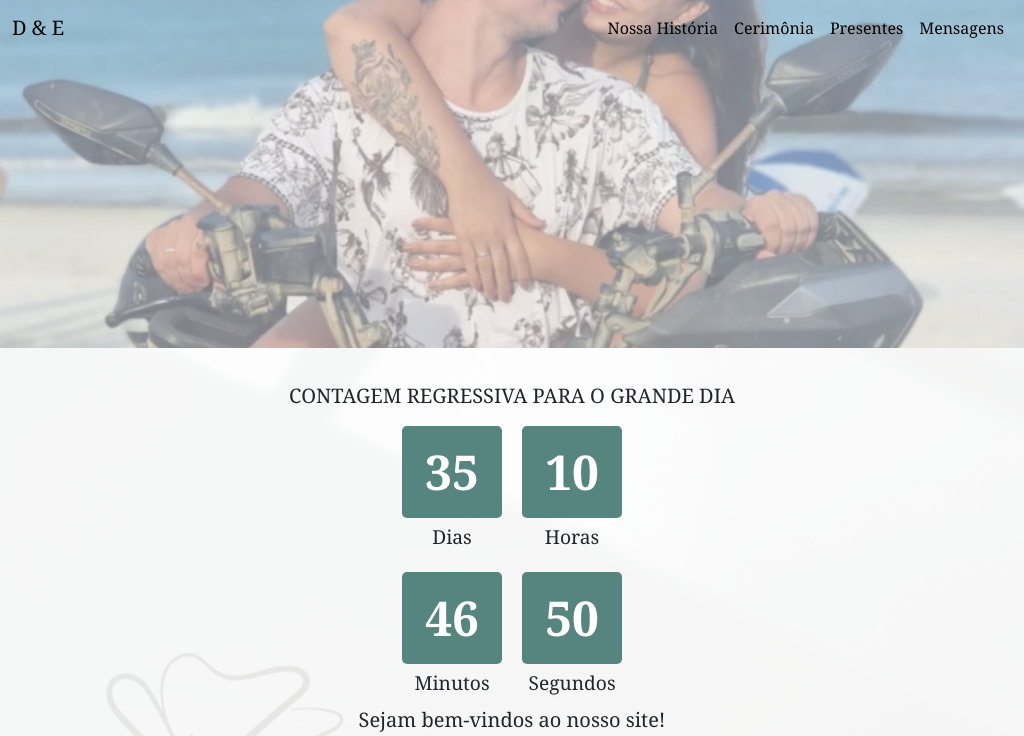
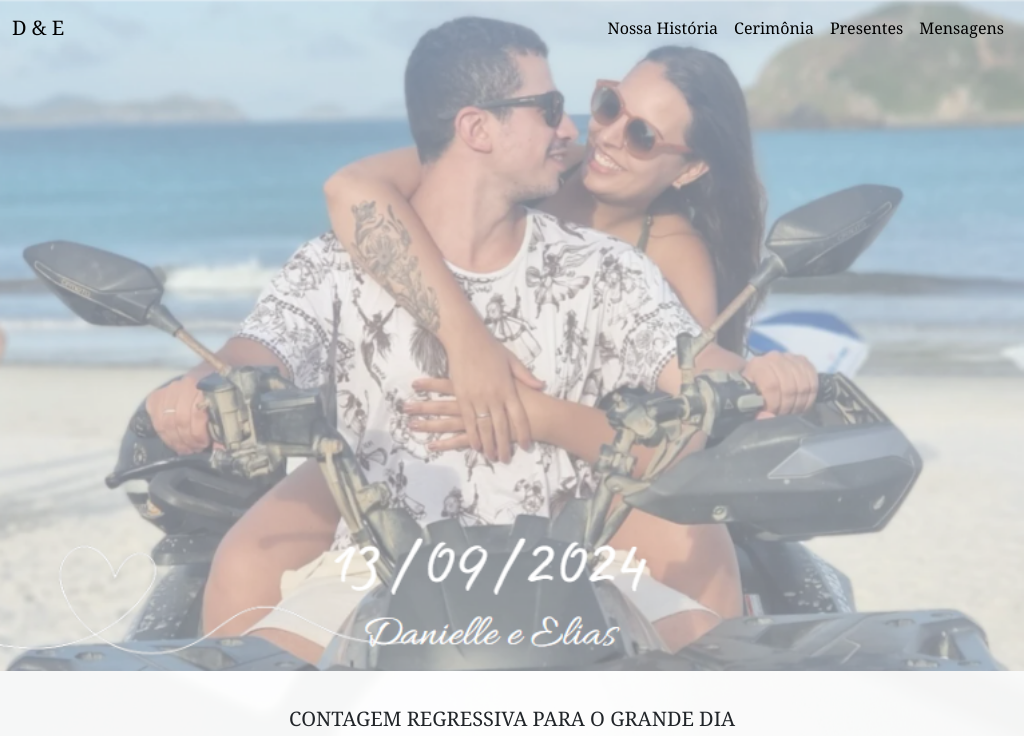
Before and after one commit to Lijunio/casamento, a plain HTML site: page index.html in a window 1024 px wide. Shown: the top 736 px of the page. Drawn offline with nearby package versions, Linux system fonts and the light colour scheme.

Commit message:
update resposive page

```diff
--- a/index.css
+++ b/index.css
@@ -1,20 +1,25 @@
 body, html {
     margin: 0;
     padding: 0;
-    width: auto;
-    height: auto;
+    width: 100%;
+    height: 100%;
     font-family: Georgia, 'Times New Roman', Times, serif;
     background: url('imagens/background.png') no-repeat center center fixed;
     background-size: cover;
+    background-attachment: fixed;
 }
 
 #page-initial {
-    height: 100vh;
+    min-height: 100vh;
+    display: flex;
+    flex-direction: column;
+    align-items: center;
+    justify-content: space-between;
 }
 
 .page-initial-div1 {
     width: 100%;
-    height: auto;
+    flex: 1;
     display: flex;
     justify-content: center;
     align-items: center;
@@ -23,9 +28,8 @@ body, html {
 
 .page-initial-div1 img {
     width: 100%;
-    height: 100%;
+    height: auto;
     object-fit: cover;
-    object-position: center;
 }
 
 .navbar {
@@ -51,6 +55,7 @@ body, html {
     align-items: center;
     padding: 20px;
     width: 100%;
+    box-sizing: border-box;
 }
 
 .countdown {
@@ -58,13 +63,14 @@ body, html {
     justify-content: center;
     align-items: center;
     margin: 10px 0;
+    flex-wrap: wrap;
 }
 
 .time-container {
     display: flex;
     flex-direction: column;
     align-items: center;
-    margin: 0 10px;
+    margin: 10px;
 }
 
 .time {
@@ -101,3 +107,14 @@ body, html {
         font-size: 1em;
     }
 }
+
+@media (min-width: 769px) and (max-width: 1200px) {
+    .time {
+        font-size: 2.5em;
+        width: 90px;
+    }
+
+    .label {
+        font-size: 1.1em;
+    }
+}
```
Also changed, not shown: nossa-historia.html (+1 -1 lines).
